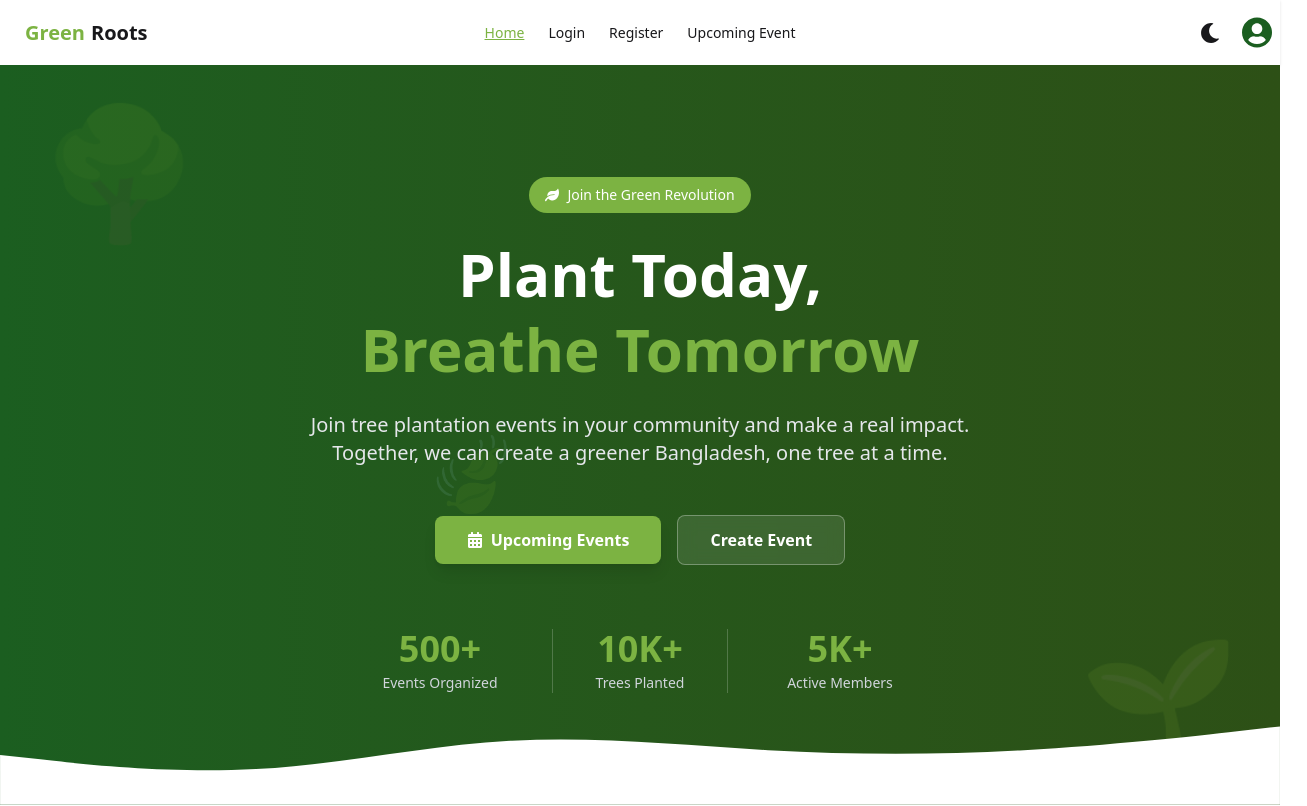
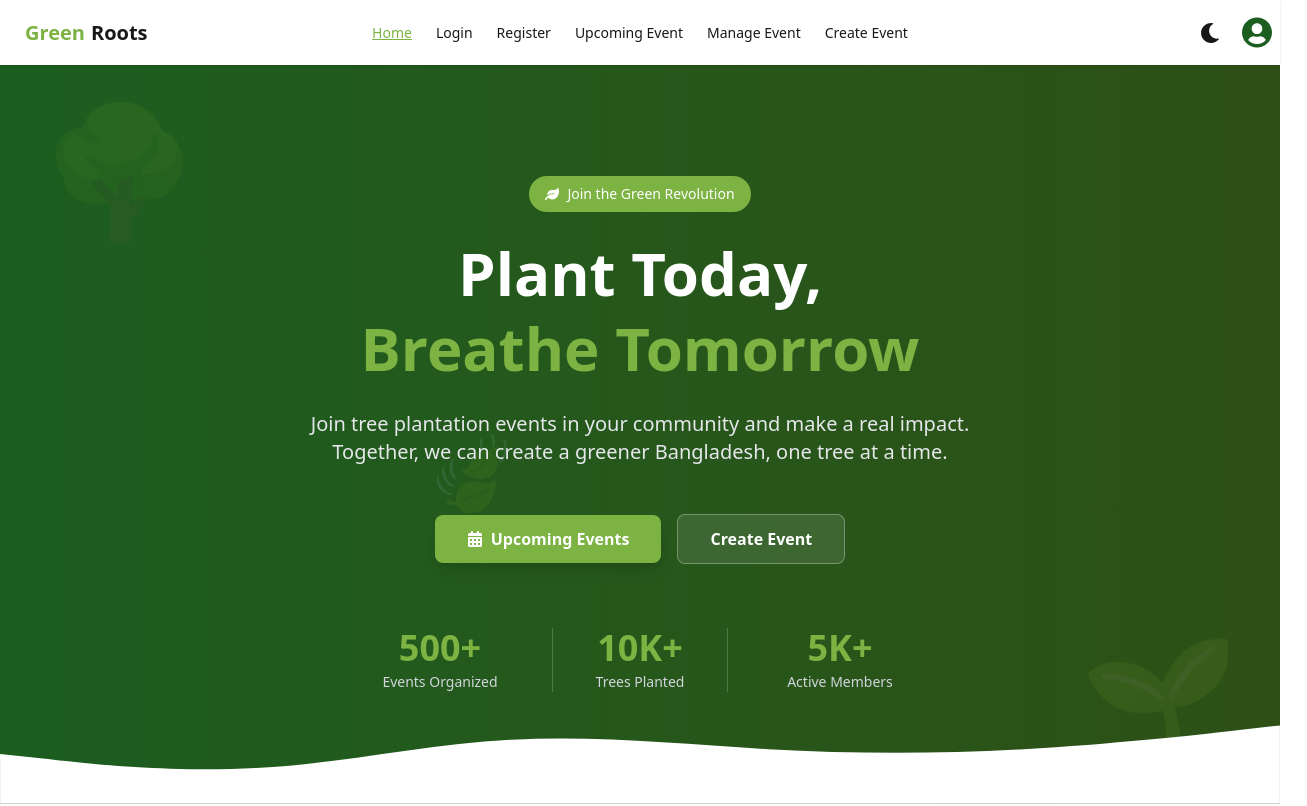
Before and after one commit to roll-raihan/a10-social-development-client, a React (Vite) app: page / in a window 1280 px wide. Shown: the top 806 px of the page, 1307 px wide, since content can reach past the window. Built offline with nearby package versions, Linux system fonts and the light colour scheme; no server answers; sample sign-in values are in the browser's storage.

Commit message:
made the navbar sticky

```diff
--- a/src/Root/Root.jsx
+++ b/src/Root/Root.jsx
@@ -2,11 +2,11 @@ import React from 'react';
 import Navbar from '../component/Navbar/Navbar';
 import Footer from '../component/Footer/Footer';
 import { Outlet } from 'react-router';
-
+//  pt-16
 const Root = () => {
     return (
         <div className='container mx-auto'>
-            <header>
+            <header className='pt-16'>
                 <Navbar></Navbar>
             </header>
             <main>
--- a/src/component/Navbar/Navbar.jsx
+++ b/src/component/Navbar/Navbar.jsx
@@ -17,6 +17,13 @@ const Navbar = () => {
         <li><NavLink to="/login">Login</NavLink></li>
         <li><NavLink to="/register">Register</NavLink></li>
         <li><NavLink to="/upcomingEvent">Upcoming Event</NavLink></li>
+        {
+            user &&
+            <>
+                <li><NavLink to='/manageEvent'>Manage Event</NavLink></li>
+                <li><NavLink to='/createEvent'>Create Event</NavLink></li>
+            </>
+        }
     </>
 
     const handleLogOut = () => {
@@ -54,7 +61,7 @@ const Navbar = () => {
     }, [dropdownOpen]);
 
     return (
-        <div className="navbar bg-base-100 shadow-sm">
+        <div className="navbar bg-base-100 shadow-sm fixed top-0 left-0 right-0 z-50 container mx-auto">
             <div className="navbar-start">
                 <div className="dropdown">
                     <div tabIndex={0} role="button" className="btn btn-ghost lg:hidden">
--- a/src/pages/ManageEvents.jsx
+++ b/src/pages/ManageEvents.jsx
@@ -18,7 +18,7 @@ const ManageEvents = () => {
                     setLoading(false);
                 });
         }
-    }, [user]);
+    }, [user, setLoading]);
 
 
     if (loading) return <Loading />;
```
